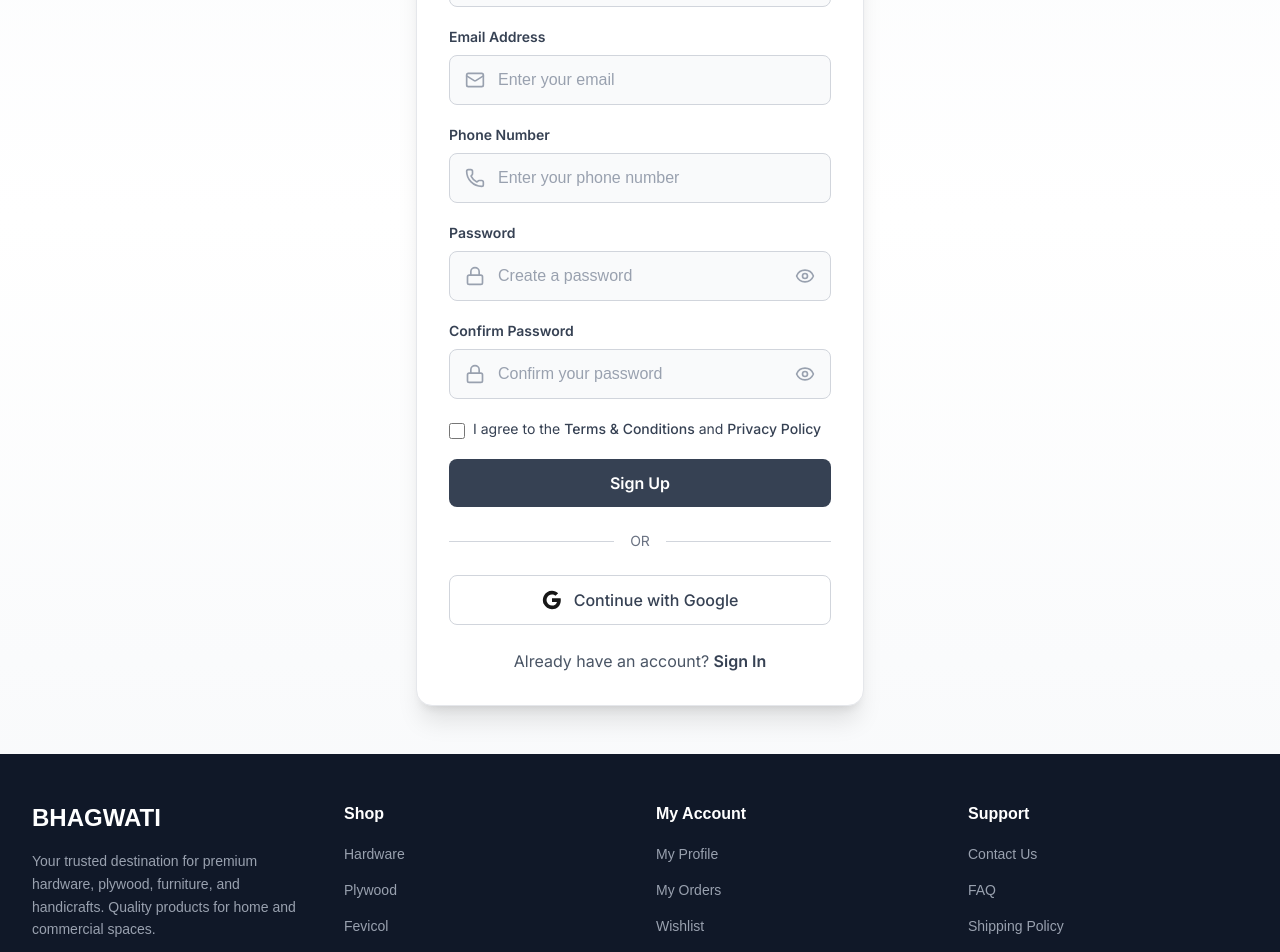
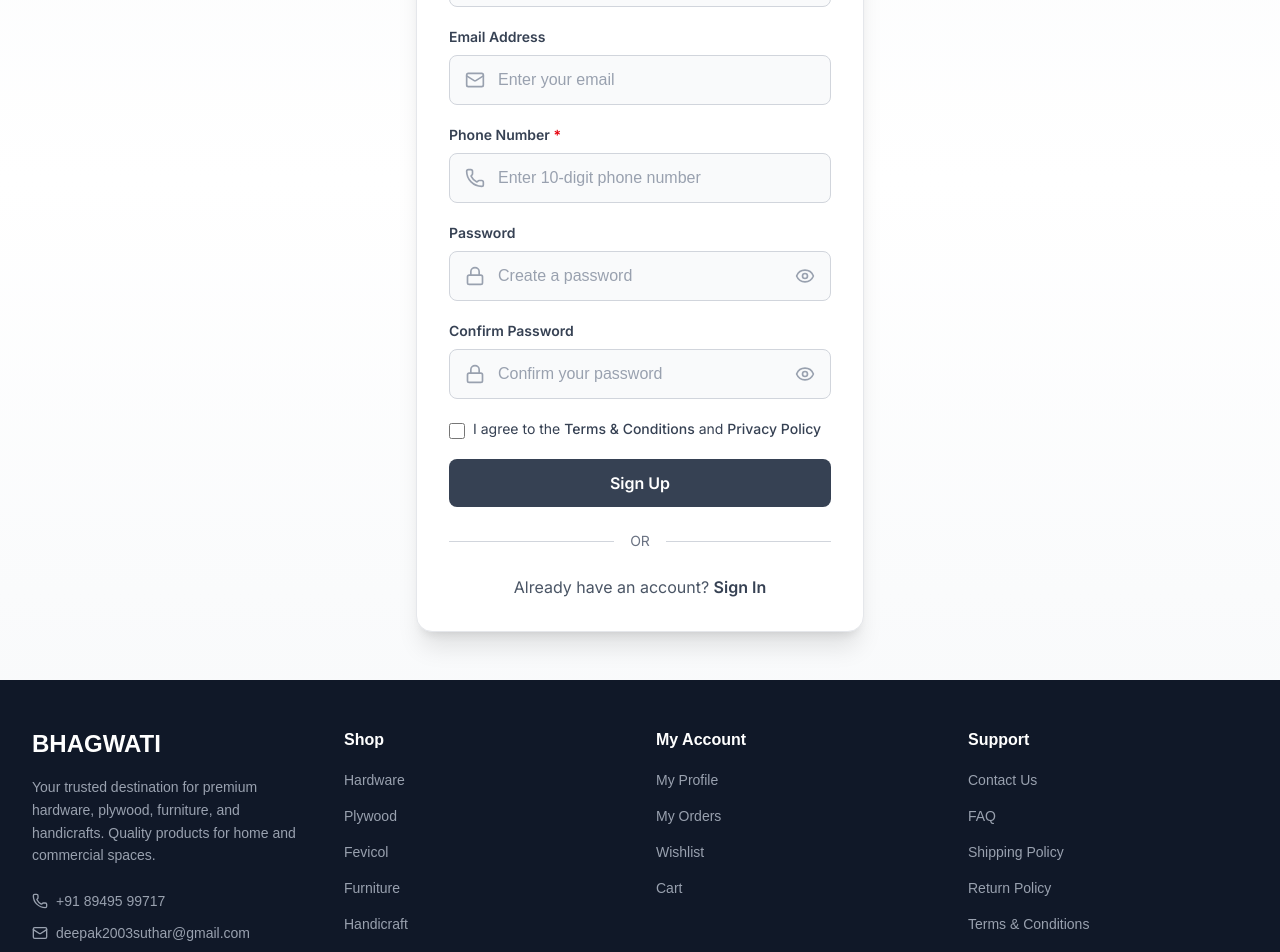
Before and after one commit to Deepaksuthar905/bhag_front, a Next.js app: page /register in a window 1280 px wide. Shown: the part 320-1272 px from the top of the page. Built offline with nearby package versions, Linux system fonts and the light colour scheme; no server answers.

Commit message:
finally done

```diff
--- a/app/login/page.tsx
+++ b/app/login/page.tsx
@@ -225,7 +225,7 @@ export default function LoginPage() {
                     </div>
 
                     {/* Social Login Buttons */}
-                    <div className="space-y-3">
+                    {/* <div className="space-y-3">
                         <button
                             type="button"
                             className="w-full flex items-center justify-center gap-3 py-3 border border-gray-300 rounded-lg hover:bg-gray-50 transition-colors font-['Inter']"
@@ -250,7 +250,7 @@ export default function LoginPage() {
                             </svg>
                             <span className="text-gray-700 font-medium">Continue with Google</span>
                         </button>
-                    </div>
+                    </div> */}
 
                     {/* Register Link */}
                     <div className="mt-6 text-center">
--- a/app/product/[id]/page.tsx
+++ b/app/product/[id]/page.tsx
@@ -412,7 +412,7 @@ export default function ProductDetailPage() {
                                 <Truck className="w-8 h-8 text-gray-600" />
                                 <div>
                                     <p className="font-semibold text-gray-800 text-sm">Fast Delivery</p>
-                                    <p className="text-xs text-gray-500">2-5 business days</p>
+                                    <p className="text-xs text-gray-500">1-2 business days</p>
                                 </div>
                             </div>
                             <div className="flex items-center gap-3 p-4 bg-gray-50 rounded-xl">
--- a/app/register/page.tsx
+++ b/app/register/page.tsx
@@ -225,7 +225,7 @@ export default function RegisterPage() {
                         {/* Phone Field */}
                         <div>
                             <label htmlFor="phone" className="block text-sm font-semibold text-gray-700 mb-2 font-['Inter']">
-                                Phone Number
+                                Phone Number <span className="text-red-600">*</span>
                             </label>
                             <div className="relative">
                                 <div className="absolute inset-y-0 left-0 pl-4 flex items-center pointer-events-none">
@@ -238,7 +238,10 @@ export default function RegisterPage() {
                                     value={formData.phone}
                                     onChange={handleChange}
                                     required
-                                    placeholder="Enter your phone number"
+                                    minLength={10}
+                                    maxLength={10}
+                                    pattern="[0-9]{10}"
+                                    placeholder="Enter 10-digit phone number"
                                     className="w-full pl-12 pr-4 py-3 border border-gray-300 rounded-lg focus:ring-2 focus:ring-gray-500 focus:border-gray-500 outline-none transition-all bg-gray-50 focus:bg-white text-gray-900 placeholder:text-gray-400"
                                 />
                             </div>
@@ -339,7 +342,7 @@ export default function RegisterPage() {
                     </div>
 
                     {/* Social Register Buttons */}
-                    <div className="space-y-3">
+                    {/* <div className="space-y-3">
                         <button
                             type="button"
                             className="w-full flex items-center justify-center gap-3 py-3 border border-gray-300 rounded-lg hover:bg-gray-50 transition-colors font-['Inter']"
@@ -364,7 +367,7 @@ export default function RegisterPage() {
                             </svg>
                             <span className="text-gray-700 font-medium">Continue with Google</span>
                         </button>
-                    </div>
+                    </div> */}
 
                     {/* Login Link */}
                     <div className="mt-6 text-center">
--- a/components/Footer.tsx
+++ b/components/Footer.tsx
@@ -54,11 +54,11 @@ export default function Footer() {
                                 <span>+91 89495 99717</span>
                             </a>
                             <a
-                                href="mailto:bhagwatihardware@gmail.com"
+                                href="mailto:deepak2003suthar@gmail.com"
                                 className="flex items-center gap-2 text-gray-400 hover:text-white transition-colors text-sm"
                             >
                                 <Mail size={16} />
-                                <span>bhagwatihardware@gmail.com</span>
+                                <span>deepak2003suthar@gmail.com</span>
                             </a>
                             <div className="flex items-start gap-2 text-gray-400 text-sm">
                                 <MapPin size={16} className="mt-0.5 flex-shrink-0" />
@@ -134,7 +134,7 @@ export default function Footer() {
                                 >
                                     <Instagram size={18} />
                                 </a>
-                                <a
+                                {/* <a
                                     href="https://facebook.com"
                                     target="_blank"
                                     rel="noopener noreferrer"
@@ -142,8 +142,8 @@ export default function Footer() {
                                     aria-label="Facebook"
                                 >
                                     <Facebook size={18} />
-                                </a>
-                                <a
+                                </a> */}
+                                {/* <a
                                     href="https://twitter.com"
                                     target="_blank"
                                     rel="noopener noreferrer"
@@ -151,7 +151,7 @@ export default function Footer() {
                                     aria-label="Twitter"
                                 >
                                     <Twitter size={18} />
-                                </a>
+                                </a> */}
                             </div>
                         </div>
 
--- a/package.json
+++ b/package.json
@@ -9,6 +9,7 @@
     "lint": "eslint"
   },
   "dependencies": {
+    "cloudinary": "^2.9.0",
     "jwt-decode": "^4.0.0",
     "lucide-react": "^0.562.0",
     "next": "16.0.10",
```
Also changed, not shown: 1 other file (tests, documents, lock files or other folders).
